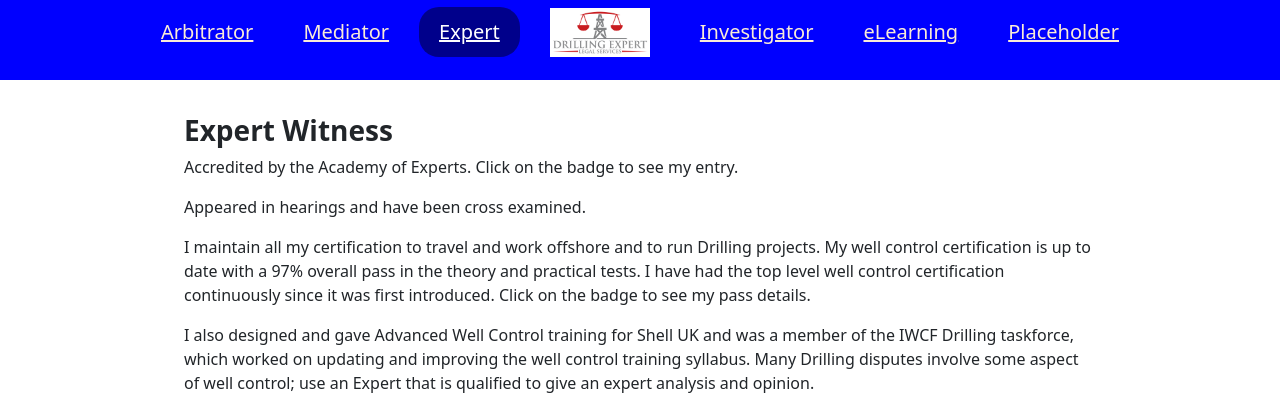
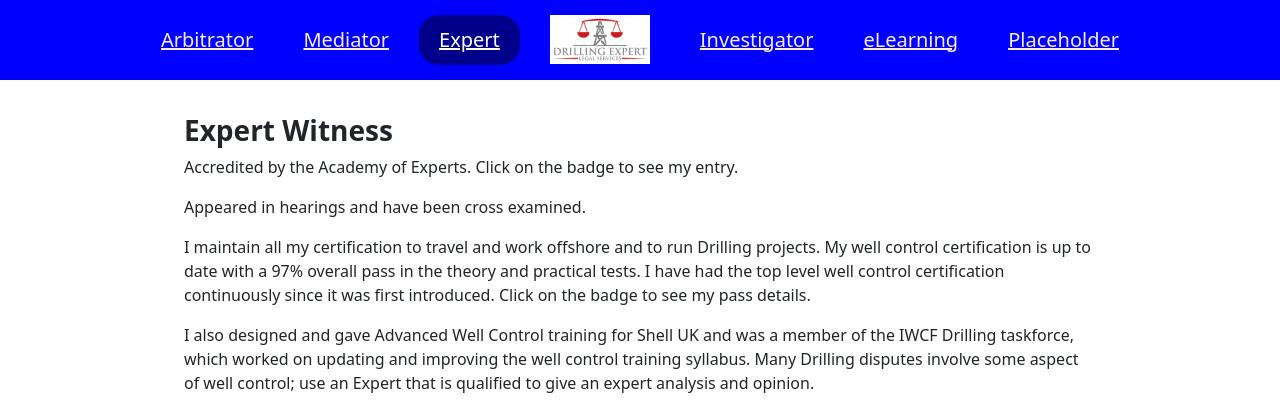
Before and after one commit to Mickdevv/drilling-expert.legal, a Django app: page /Expert/ in a window 1280 px wide. Shown: the top 413 px of the page. Run offline with Django 4.2, Linux system fonts and the light colour scheme; some libraries are stand-ins or nearby versions.

```diff
--- a/Drilling_expert_legal/main/static/base/css/base.css
+++ b/Drilling_expert_legal/main/static/base/css/base.css
@@ -26,8 +26,11 @@ header{
     align-items: center;
     /* Aligns header items */
     justify-content: center;
-    /* opacity: 1; */
     z-index: 3;
+}
+
+.container-lg {
+    padding-top: 15px;
 }
 
 .logo{
```
